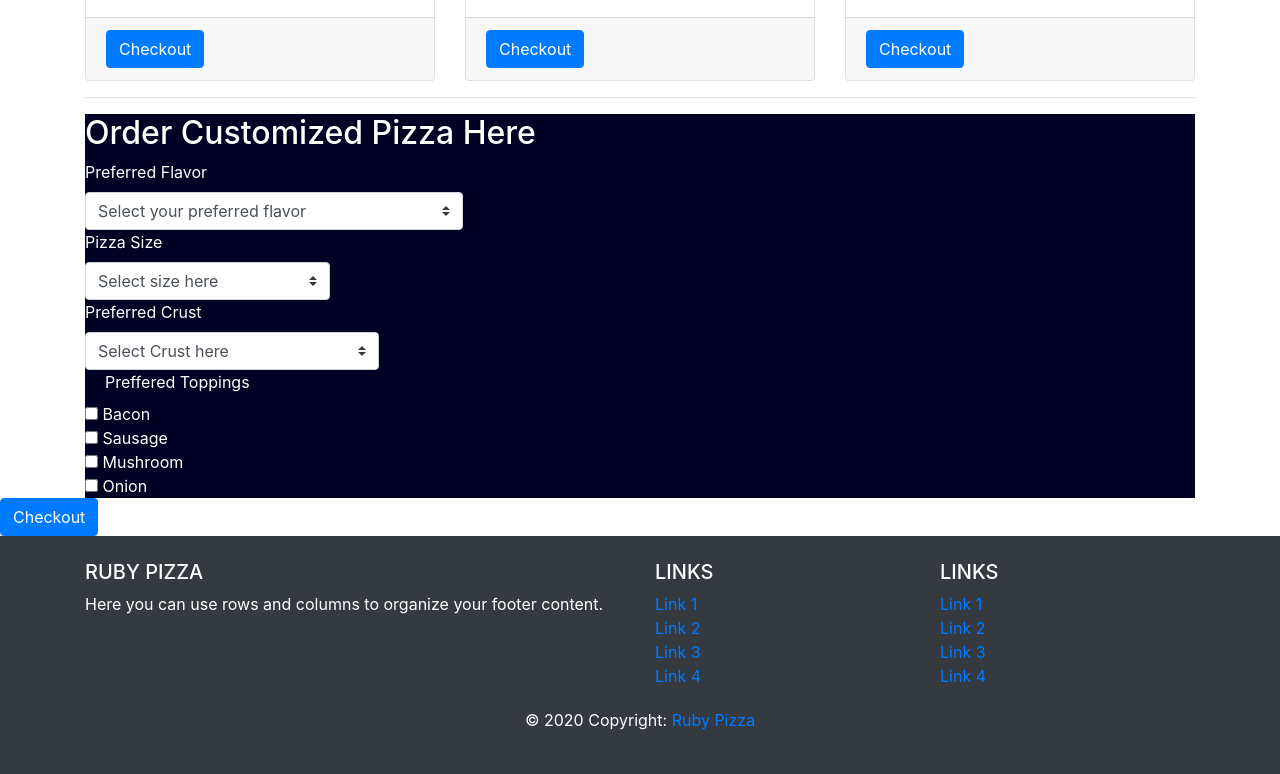
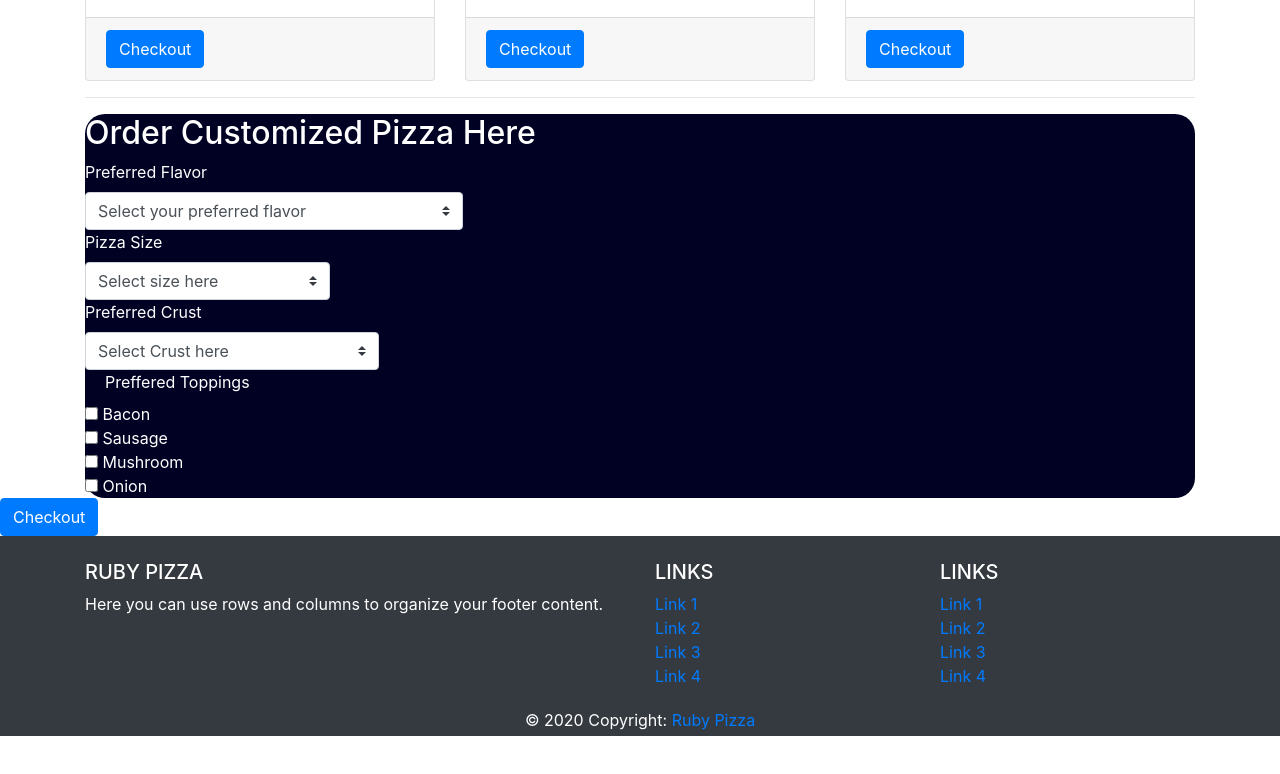
Before and after one commit to Jeff-Mwai/Ruby-Pizza, a plain HTML site: page index.html in a window 1280 px wide. Shown: the part 1567-2341 px from the top of the page. After the commit the page ends 2303 px from the top, so only its background shows below. Drawn offline with nearby package versions, Linux system fonts and the light colour scheme.

```diff
--- a/styles.css
+++ b/styles.css
@@ -4,10 +4,7 @@
     background-size: cover;
     background-repeat: no-repeat;
 }
-footer {
-    height: 400px;
-    background: rgb(1, 1, 36);
-}
+
 .landing-text {
 position: absolute;
   top: 8px;
@@ -21,5 +18,6 @@ position: absolute;
 }
 form {
     background: rgb(1, 1, 36);
-    width: 100%
+    width: 100%;
+    border-radius: 20px;
 }
```
